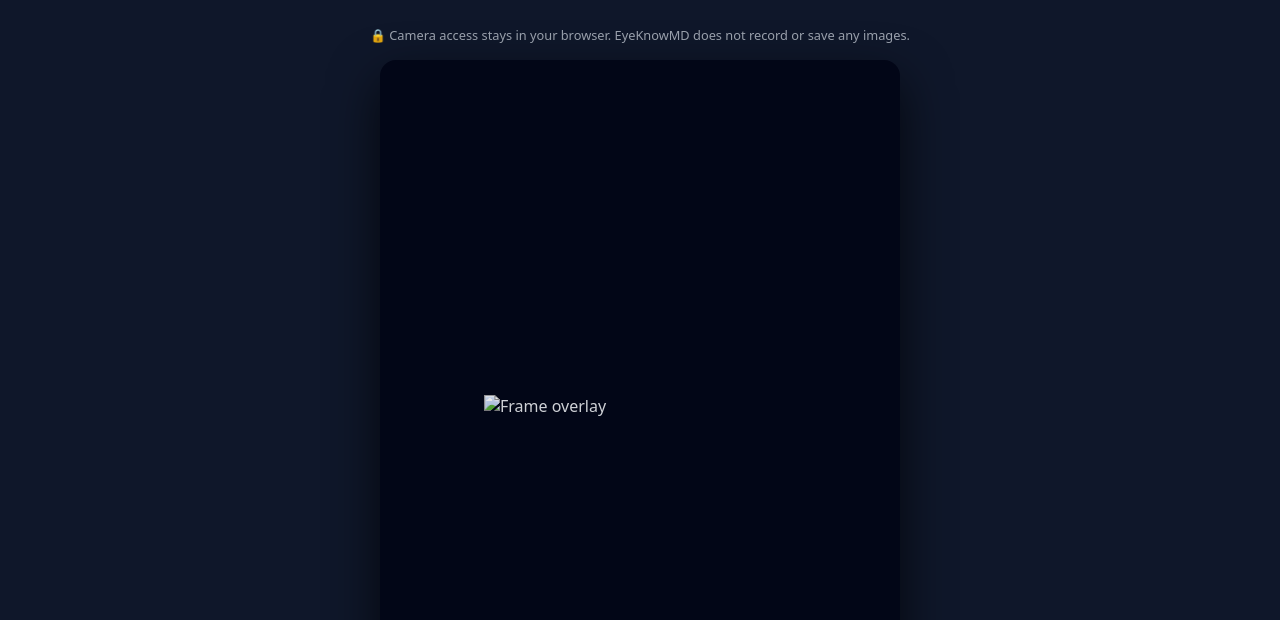
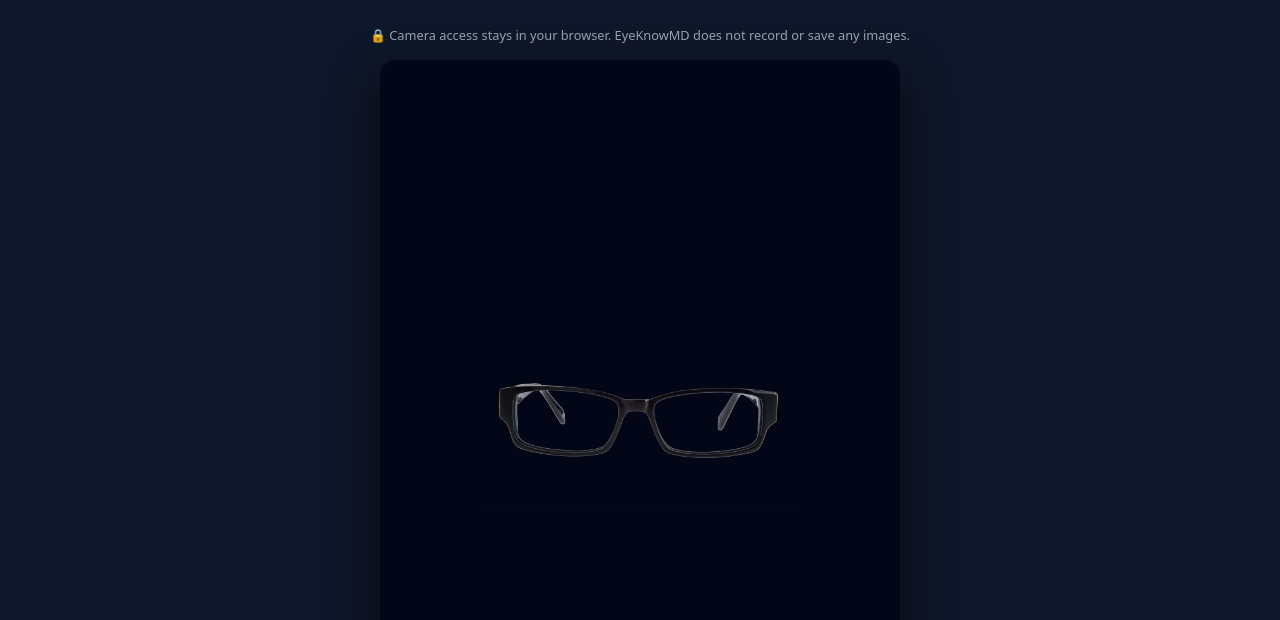
Before and after one commit to drmnhasan/eyeknowmd, a plain HTML site: page try.html in a window 1280 px wide. Shown: the part 180-800 px from the top of the page. Drawn offline with Linux system fonts and the light colour scheme.

Commit message:
Update try.html

```diff
--- a/try.html
+++ b/try.html
@@ -180,7 +180,7 @@
     <div class="video-wrapper">
       <video id="video" autoplay playsinline></video>
       <!-- Change 'frame1.png' to another filename if needed -->
-      <img src="frame1.png.png" alt="Frame overlay" class="frame-overlay" id="frameOverlay">
+      <img src="frame1.png" alt="Frame overlay" class="frame-overlay" id="frameOverlay">
     </div>
 
     <div class="controls">
```
